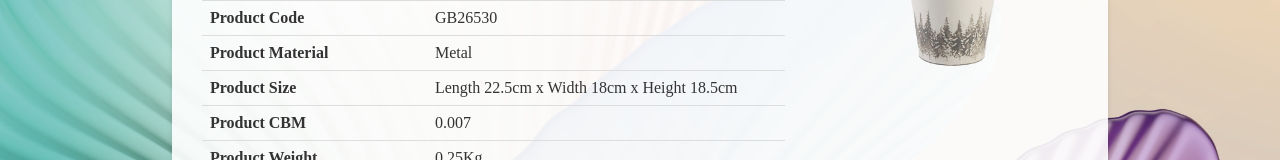
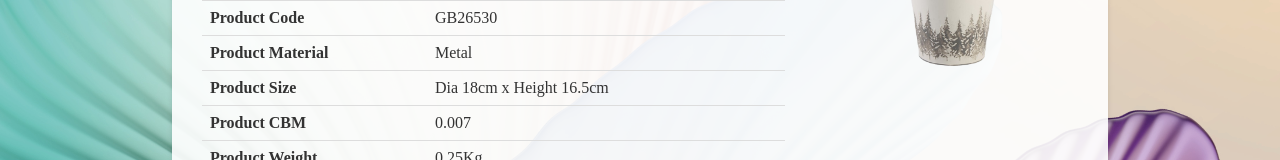
Before and after one commit to GBSLIT/GB26530, a plain HTML site: page index.html in a window 1280 px wide. Shown: the part 263-423 px from the top of the page. Drawn offline with Linux system fonts and the light colour scheme.

Commit message:
Update index.html

```diff
--- a/index.html
+++ b/index.html
@@ -149,7 +149,7 @@
                 </tr>
                 <tr>
                     <th>Product Size</th>
-                    <td>Length 22.5cm x Width 18cm x Height 18.5cm</td>
+                    <td>Dia 18cm x Height 16.5cm</td>
                 </tr>
                 <tr>
                     <th>Product CBM</th>
```
